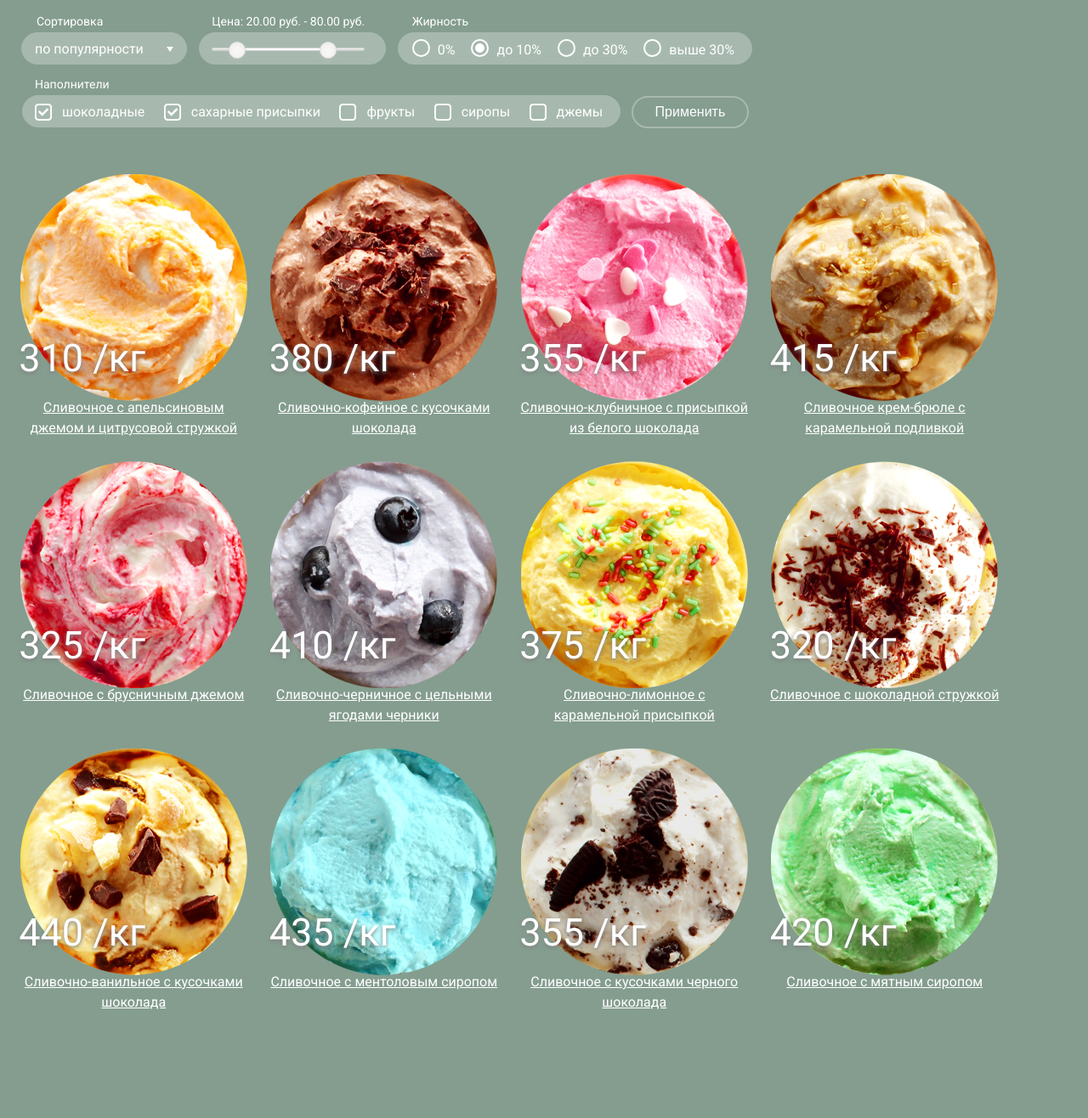
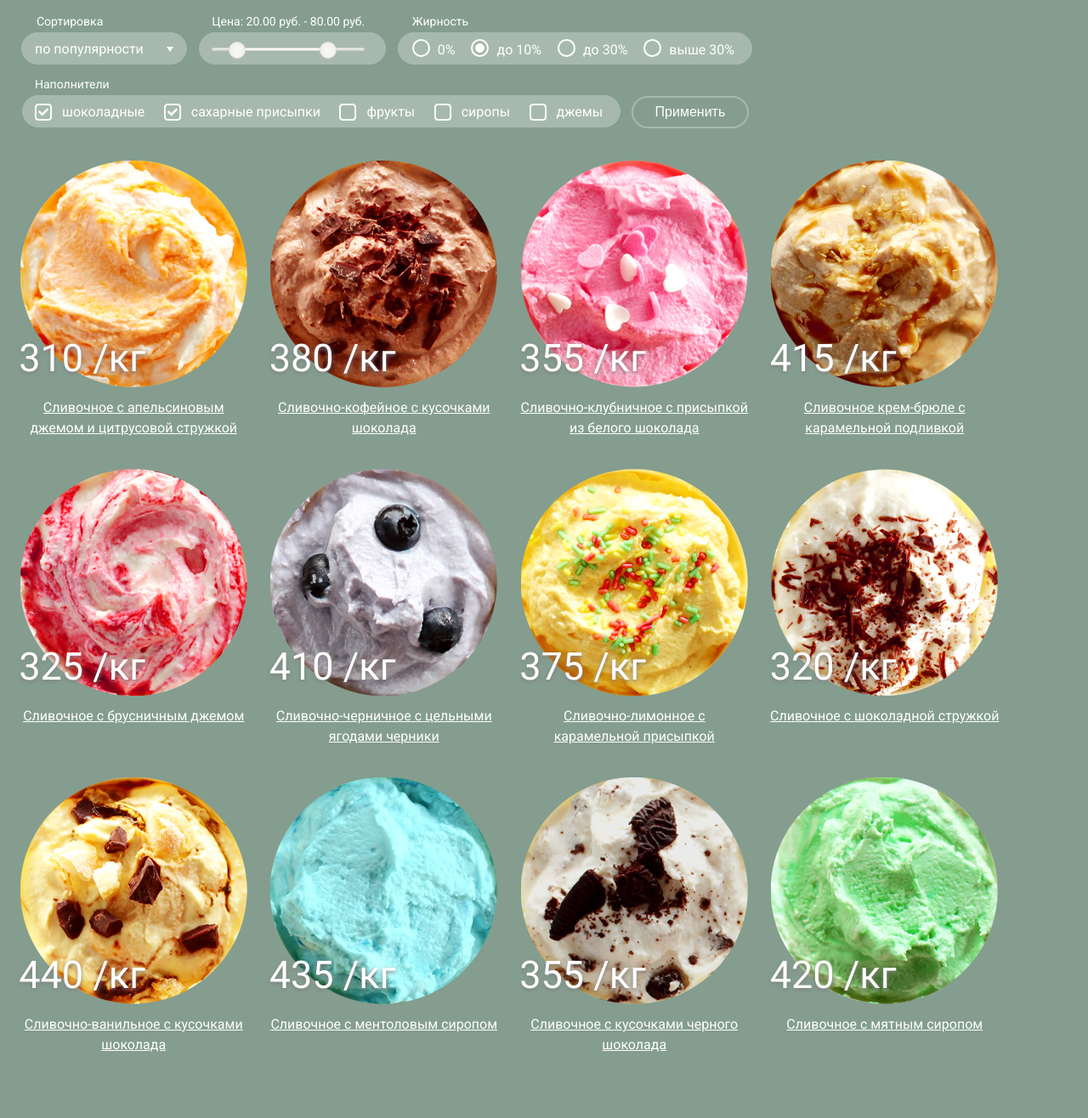
Before and after one commit to IrinaZhuravleva/gllacy, a plain HTML site: page catalog.html in a window 1280 px wide. Shown: the part 170-1486 px from the top of the page at 85% size. Drawn offline with nearby package versions, Linux system fonts and the light colour scheme.

Commit message:
Первый коммит

```diff
--- a/style.css
+++ b/style.css
@@ -783,10 +783,11 @@ ul.fats {
 .product-card {
   display: inline-block;
   width: 270px;
-  height: 338px;
+  height: 363px;
   font-size: 16px;
   color: #ffffff;
-
+  background-position: center 20px;
+  background-repeat: no-repeat;
 }
 
 .product-card p.price {
@@ -805,53 +806,53 @@ ul.fats {
 
 
 .product-card.orange {
-  background: url("img/orange.png") center no-repeat;
+  background-image: url("img/orange.png");
   /*grid-column: 1/2;
   grid-row: 1/2;*/
 }
 
 .product-card.choco-coffee {
-  background: url("img/choco-coffee.png") center no-repeat;
+  background-image: url("img/choco-coffee.png");
 }
 
 .product-card.strawberry {
-  background: url("img/strawberry.png") center no-repeat;
+  background-image: url("img/strawberry.png");
 }
 
 .product-card.creme {
-  background: url("img/creme.png") center no-repeat;
+  background-image: url("img/creme.png");
 }
 
 .product-card.brusnika {
-  background: url("img/brusnika.png") center no-repeat;
+  background-image: url("img/brusnika.png");
 }
 
 .product-card.blueberry {
-  background: url("img/blueberry.png") center no-repeat;
+  background-image: url("img/blueberry.png");
 }
 
 .product-card.lemon {
-  background: url("img/lemon.png") center no-repeat;
+  background-image: url("img/lemon.png");
 }
 
 .product-card.cream-chocolate {
-  background: url("img/cream-chocolate.png") center no-repeat;
+  background-image: url("img/cream-chocolate.png");
 }
 
 .product-card.vanilla {
-  background: url("img/vanilla.png") center no-repeat;
+  background-image: url("img/vanilla.png");
 }
 
 .product-card.mentol {
-  background: url("img/mentol.png") center no-repeat;
+  background-image: url("img/mentol.png");
 }
 
 .product-card.black-chocolate {
-  background: url("img/black-chocolate.png") center no-repeat;
+  background-image: url("img/black-chocolate.png");
 }
 
 .product-card.mint {
-  background: url("img/mint.png") center no-repeat;
+  background-image: url("img/mint.png");
 }
 
 .paginator {
```
Lines whose indentation alone changed are shown as unchanged.
